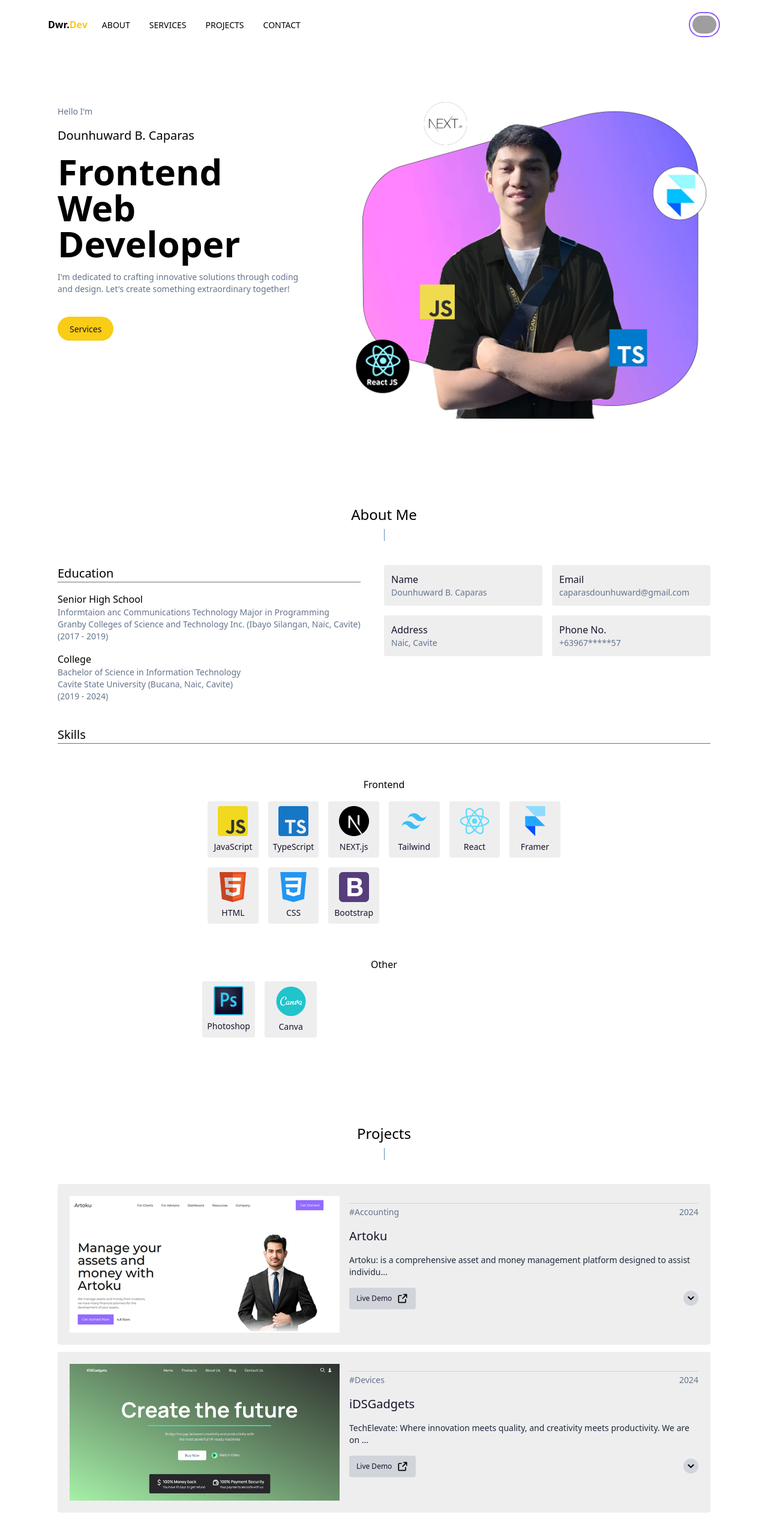
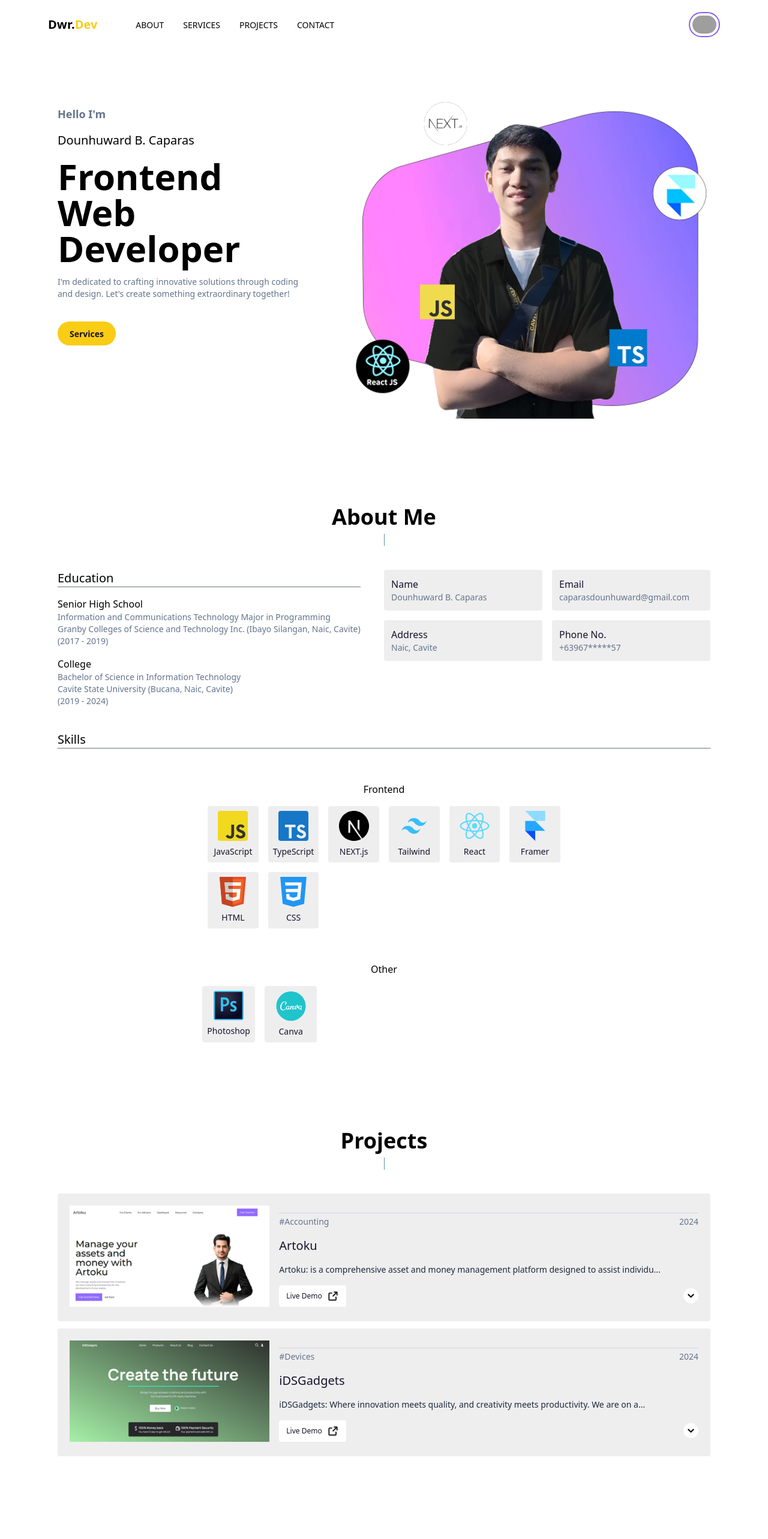
Before and after one commit to DowardCaparas/portfolio, a Next.js app: page / in a window 1280 px wide. Shown: the top 2566 px of the page at 60% size. Built offline with nearby package versions, Linux system fonts and the light colour scheme; grey boxes are pictures that could not be loaded.

Commit message:
enhancing UI

```diff
--- a/components/About.tsx
+++ b/components/About.tsx
@@ -17,7 +17,7 @@ const About = () => {
 
                 <div>
                   <h3>Senior High School</h3>
-                    <p>Informtaion anc Communications Technology Major in Programming</p>
+                    <p>Information and Communications Technology Major in Programming</p>
                     <p>Granby Colleges of Science and Technology Inc. (Ibayo Silangan, Naic, Cavite)</p>
                     <p>(2017 - 2019)</p>
                 </div>
--- a/components/Footer.tsx
+++ b/components/Footer.tsx
@@ -7,7 +7,11 @@ const Footer = () => {
     <footer className='container__padding mb-10'>
       <div className='flex max-md:flex-col justify-between items-start gap-y-10'>
         <div className='flex flex-col justify-start items-start gap-6 md:w-1/3'>
-          <h2 className='font-bold text-xl'>Dwr.<span className='text-primary_yellow'>Dev</span></h2>
+
+        <Link href='#home' className='font-bold text-xl ' aria-label='Home' >
+            Dwr.<span className='text-primary_yellow'>Dev</span>
+          </Link>
+
           <p>
           Empowering creativity and innovation, one line of code at a time. Let&apos;s build the future together.
           </p>
--- a/components/Hero.tsx
+++ b/components/Hero.tsx
@@ -10,7 +10,7 @@ const Hero = () => {
 
       <div className='flex flex-col justify-start items-start gap-4 md:w-2/3 mt-8'>
 
-          <p className='dark:text-blue-800'>Hello I&apos;m</p>
+          <p className='text-lg font-semibold'>Hello I&apos;m</p>
           <h3 className='text-xl text-light_purple'>Dounhuward B. Caparas</h3>
           <h1 className='lg:text-6xl text-4xl font-semibold'>Frontend Web Developer</h1>
           <p>I&apos;m dedicated to crafting innovative solutions through coding and design.
@@ -22,13 +22,13 @@ const Hero = () => {
               title='Services'
               containerStyles='bg-primary_yellow hover:bg-secondary_yellow
               active:bg-primary_yellow'
-              textStyles='text-primary_black text-sm'
+              textStyles='text-primary_black text-md font-bold'
             />
           </Link>
 
       </div>
 
-      <div className='w-full  flex justify-end items-end'>
+      <div className='w-full  flex justify-end items-end max-sm:mt-8'>
           <Image
             src={HeroBg}
             alt='Doward Caparas'
--- a/components/Navbar.tsx
+++ b/components/Navbar.tsx
@@ -87,7 +87,7 @@ const Navbar = () => {
       <nav
         className={`flex justify-between fixed items-center w-full  padding z-10
         ${scrolled
-            ? 'bg-slate-900 bg-opacity-50 backdrop-blur-lg border-b border-violet-500 transition ease-in-out duration-300'
+            ? 'bg-primary_black bg-opacity-30 backdrop-blur-xl border-b-2 border-violet-500 transition ease-in-out duration-300'
             : ''
           }
         `}
@@ -95,7 +95,7 @@ const Navbar = () => {
 
         {/*Logo */}
         <div className='flex max-md:flex-row-reverse justify-center items-center gap-6'>
-          <Link href='#home' className='font-bold' aria-label='Home' >
+          <Link href='#home' className='font-bold text-xl mr-10' aria-label='Home' >
             Dwr.<span className='text-primary_yellow'>Dev</span>
           </Link>
 
@@ -119,7 +119,7 @@ const Navbar = () => {
               <div key={index}>
                 <Link
                   href={link.url}
-                  className='hover:text-slate-400 uppercase text-sm max-lg:text-[12px]'
+                  className='hover:text-gray-400 hover:underline uppercase text-sm max-lg:text-[12px]'
                   aria-label='Link'
                 >
                   <span className={`
--- a/components/ProjectCard.tsx
+++ b/components/ProjectCard.tsx
@@ -28,13 +28,23 @@ const ProjectCard = ({ projects }: ProjectList) => {
         gap-4 p-5 rounded bg-primary_gray'>
 
           {/*Image of Project */}
+          <Link
+            href={item.url}
+            className="flex justify-center items-center gap-2"
+            aria-label='Link'
+          >
+
               <Image
                 src={item.image}
                 alt={item.name}
                 height={450}
-              width={450}
+                width={500}
                 className='object-contain'
+                quality={100}
               />
+
+          </Link>
+
 
           {/*Details */}
           <div className='w-full flex flex-col justify-start items-start gap-4 mt-3 border-t py-1 border-gray-300'>
@@ -55,10 +65,11 @@ const ProjectCard = ({ projects }: ProjectList) => {
 
 
               {/*Live Demo button */}
-              <div className="bg-gray-300 hover:bg-primary_gray active:bg-gray-300 py-2 px-3 rounded">
+              <div className="bg-white hover:bg-gray-200 active:bg-gray-300 py-2 px-3 rounded">
                 <Link
                   href={item.url}
                   className="flex justify-center items-center gap-2"
+                  aria-label='Link'
                 >
                   <p className="text-primary_black text-[12px]">Live Demo</p>
                   <Image
@@ -75,13 +86,13 @@ const ProjectCard = ({ projects }: ProjectList) => {
 
               {/*Chevron to toggle the description*/}
               <Image
-                  src={open[index ] ? chevronup : chevrondown}
+                src={open[index] ? chevronup : chevrondown}
                 alt="chevron"
                 height={25}
                 width={25}
                 quality={100}
                 onClick={() => toggleOpen(index)}
-                  className="object-contain bg-gray-300 hover:bg-primary_gray active:bg-gray-300
+                className="object-contain bg-white hover:bg-gray-200 active:bg-gray-300
                   rounded-full cursor-pointer"
               />
             </div>
--- a/components/TextComponent.tsx
+++ b/components/TextComponent.tsx
@@ -60,6 +60,7 @@ const TextComponent = () => {
                   onChange={handleChange}
                   name='senderEmail'
                   value={formData.senderEmail}
+                  required
                 />
               </div>
               <div className='flex flex-col gap-2'>
@@ -71,6 +72,7 @@ const TextComponent = () => {
                   onChange={handleChange}
                   className='resize-none text-primary_black py-2 px-3 rounded text-sm
                   h-32 border-2 border-gray-300'
+                  required
                 />
               </div>
 
@@ -78,7 +80,7 @@ const TextComponent = () => {
               title='Send'
               containerStyles='bg-secondary_purple hover:bg-primary_purple
               active:bg-secondary_purple rounded-md'
-              textStyles='text-white text-sm'
+              textStyles='text-white text-md font-bold'
             />
 
     </form>
--- a/components/Title.tsx
+++ b/components/Title.tsx
@@ -7,7 +7,7 @@ interface TitleProps {
 const Title = ({label}: TitleProps) => {
   return (
         <div className='flex flex-col justify-center items-center gap-2 mb-10'>
-          <h2 className='text-2xl font-medium'>{label}</h2>
+          <h2 className='text-2xl md:text-4xl font-bold'>{label}</h2>
           <div className='border-r h-5 border-primary_blue'></div>
         </div>
   )
--- a/constants/index.ts
+++ b/constants/index.ts
@@ -1,6 +1,6 @@
 import { info, service, caseIcon, fileIcon, phone, facebookIcon, twitterIcon, instagramIcon,
          linkedinIcon, javascripticon, typescripticon, nextjsIcon, tailwindIcon, reactIcon,
-         framerIcon, htmlIcon, cssIcon, bootstrapIcon, photoshopIcon, canvaIcon,
+         framerIcon, htmlIcon, cssIcon, photoshopIcon, canvaIcon,
          userInterface, monitor, fast, mobile, code, filecode,
  } from "@/public";
 
@@ -39,7 +39,6 @@ export const skills = [
             {name: 'Framer', icon: framerIcon },
             {name: 'HTML', icon: htmlIcon },
             {name: 'CSS', icon: cssIcon },
-            {name: 'Bootstrap', icon: bootstrapIcon }
         ],
     },
 
@@ -67,7 +66,7 @@ export const projects = [
         image: IDSGadgetsImage.src,
         category:'#Devices',
         date: '2024',
-        description: 'TechElevate: Where innovation meets quality, and creativity meets productivity. We are on a mission to bridge the gap between imagination and realization by offering top-tier gadgets that empower individuals and businesses to elevate their tech game. From cutting-edge devices to innovative accessories, TechElevate is your ultimate destination for unlocking new possibilities in technology.',
+        description: 'iDSGadgets: Where innovation meets quality, and creativity meets productivity. We are on a mission to bridge the gap between imagination and realization by offering top-tier gadgets that empower individuals and businesses to elevate their tech game. From cutting-edge devices to innovative accessories, iDSGadgets is your ultimate destination for unlocking new possibilities in technology.',
         url: 'https://dowardcaparas.github.io/iDSGadgets/'
     },
 ];
--- a/public/index.ts
+++ b/public/index.ts
@@ -1,5 +1,4 @@
 import arrowup from './arrowup.svg'
-import bootstrapIcon from './bootstrapIcon.svg'
 import canvaIcon from './canvaIcon.svg'
 import caseIcon from './caseIcon.svg'
 import cssIcon from './cssIcon.svg'
@@ -31,7 +30,7 @@ import code from './code.svg'
 import filecode from './filecode.svg'
 import fast from './fast.svg'
 export {
-    arrowup, bootstrapIcon, canvaIcon, caseIcon, cssIcon, facebookIcon, fileIcon, framerIcon,
+    arrowup, canvaIcon, caseIcon, cssIcon, facebookIcon, fileIcon, framerIcon,
     htmlIcon, info, instagramIcon, javascripticon, linkedinIcon, message, nextjsIcon, phone,
     photoshopIcon, reactIcon, service, tailwindIcon, typescripticon, twitterIcon, chevrondown,
     chevronup, envelope, plane, monitor, userInterface, mobile, code, filecode, fast,
```
Also changed, not shown: public/bootstrapIcon.svg (deleted), public/fast.svg. Lines whose indentation alone changed are shown as unchanged.
